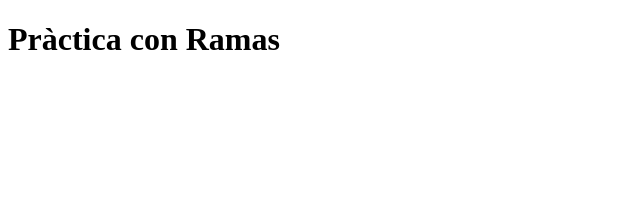
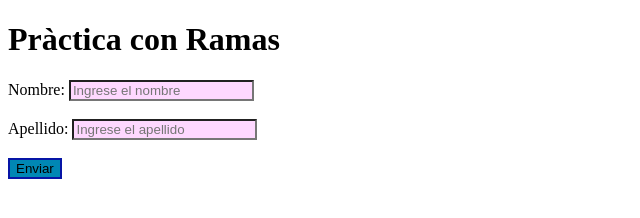
Before and after one commit to cindy73/Ramas, a plain HTML site: page index.html in a window 1280 px wide. Shown: the whole page, without its empty margins (0-640 px from the left). Drawn offline with Linux system fonts and the light colour scheme.

Commit message:
estilo al formulario

```diff
--- /dev/null
+++ b/css/estilo.css
@@ -0,0 +1,8 @@
+input{
+	background-color: #FED8FF;
+	color: #5DB400;
+}
+button{
+	background-color: #0087B4;
+	border:2px solid #0715A6;
+}
--- a/index.html
+++ b/index.html
@@ -1,10 +1,31 @@
 <!DOCTYPE html>
 <html>
 <head>
+	<link rel="stylesheet" type="text/css" href="css/estilo.css">
 	<title>Ramas</title>
 </head>
 <body>
 	<h1>Pràctica con Ramas</h1>
+	<form action="#" method="get">
+		<div>
+			<label>Nombre:
+				<input type="text" placeholder="Ingrese el nombre">
+				<br><br>
+			</label>
+
+		</div>
+		<div>
+			<label>Apellido:
+				<input type="text" placeholder="Ingrese el apellido">
+				<br><br>
+			</label>
+		</div>
+		<div>
+			<button>Enviar</button>
+		</div>
+
+
+	</form>
 
 </body>
 </html>
```
